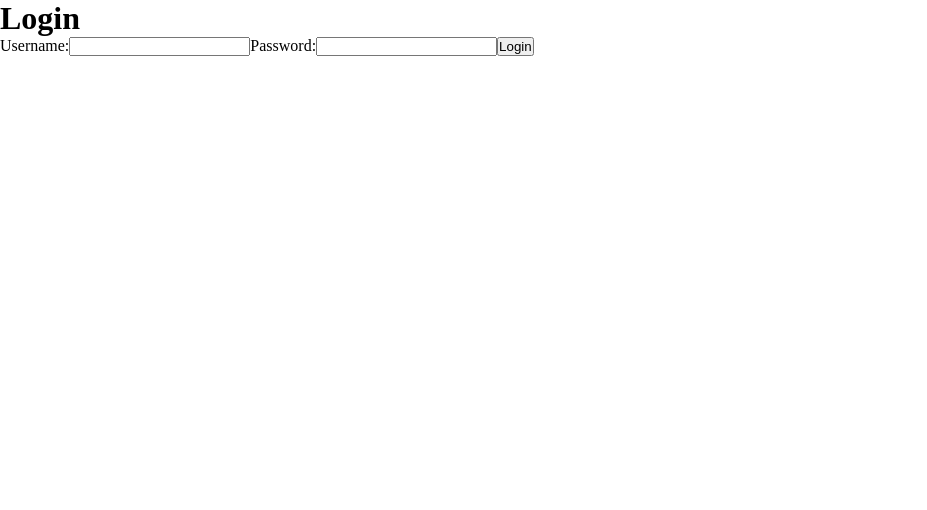
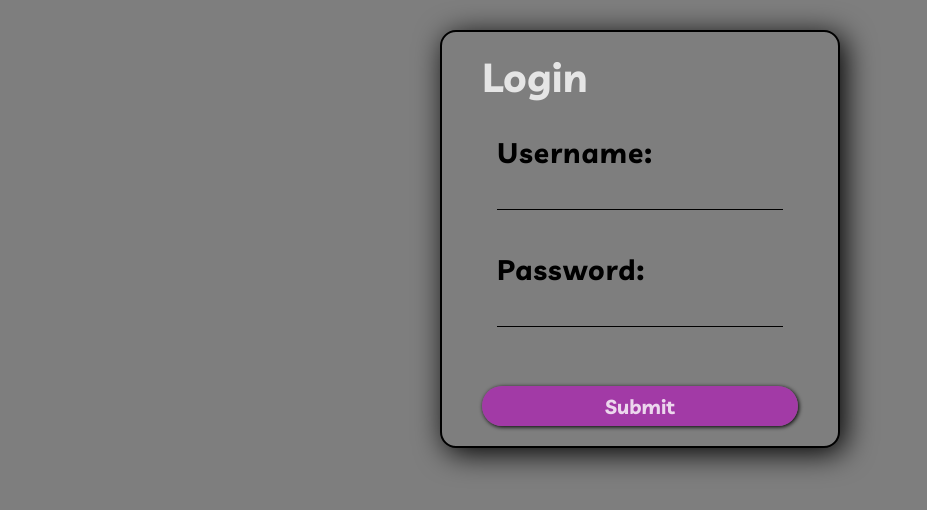
Before and after one commit to AntunBelic/Init_task, a React (Create React App) app: page /login in a window 1280 px wide. Shown: the top 510 px of the page, without its empty margins (0-927 px from the left). Built offline with nearby package versions, Linux system fonts and the light colour scheme.

Commit message:
error handle

```diff
--- a/src/CSS/Login.css
+++ b/src/CSS/Login.css
@@ -1,3 +1,89 @@
+.login_container{
+    min-height: 320px;
+    width: 400px;
+    border: 2px solid rgb(0, 0, 0);
+    border-radius: 16px;
+    box-shadow: 5px 5px 30px #000000;
+    margin:auto;
+    margin-top: 30px;
+    padding: 20px 40px;
+    background-color: #7e7e7e;
+}
+
+.login_form{
+    display: flex;
+    flex-direction: column;
+    align-items: left;
+}
+
+.login_title{
+    color:rgba(255, 255, 255, 0.795);
+    margin-bottom: 18px;
+    font-size: 40px;
+    font-family: "Livvic",sans-serif;
+}
+
+.login_err_msg{
+    font-family: "Livvic",sans-serif;
+    font-size: 16px;
+    font-weight: 700;
+    color: rgba(194, 2, 2, 0.822);
+}
+
+.login_label{
+    color:rgb(0, 0, 0);
+    margin-bottom: 12px;
+    font-size: 28px;
+    font-weight: 700;
+    letter-spacing: 1px;
+    padding: 15px;
+    font-family: "Livvic",sans-serif;
+}
+
+.login_input{
+    color:black;
+    outline: none;
+    background-color: transparent;
+    border:none;
+    border-bottom: 1px solid rgb(0, 0, 0);
+    width: 100%;
+    font-size: 22px;
+    padding: 5px 15px;
+    font-family: "Livvic",sans-serif;
+}
+
+.login_btn_text{
+    color:rgba(255, 255, 255, 0.795);
+    font-size: 20px;
+    font-weight: 700;
+    font-family: "Livvic",sans-serif;
+}
+
+.login_btn{
+    background-color:rgba(174, 37, 179, 0.76);
+    height: 40px;
+    width: 100%;
+    border-radius:32px;
+    margin-top: 32px;
+    display: flex;
+    align-items: center;
+    justify-content: center;
+    border: none;
+    box-shadow: 1px 1px 4px #000000;
+    font-family: "Livvic",sans-serif;
+}
+
+.login_btn:hover{
+    background-color:rgba(142, 33, 146, 0.644);
+}
+
+.login_btn:active{
+    background-color:rgba(99, 14, 102, 0.712);
+}
+
+
+/*loader animation*/
+
 .ball1,
 .ball2,
 .ball3 {
@@ -9,7 +95,7 @@
 }
 
 .ball1 {
-    background-color: #99abb1;
+    background-color: #ffffff;
     -webkit-animation: single1ball1anim 2s infinite linear;
     animation: single1ball1anim 2s infinite linear;
 }
@@ -51,7 +137,7 @@
 }
 
 .ball2 {
-    background-color: #6a7477;
+    background-color: #7e7e7e;
     -webkit-animation: single1ball2anim 2s infinite linear;
     animation: single1ball2anim 2s infinite linear;
 }
@@ -97,7 +183,7 @@
 }
 
 .ball3 {
-    background-color: #2b373a;
+    background-color: #000000;
     -webkit-animation: single1ball3anim 2s infinite linear;
     animation: single1ball3anim 2s infinite linear;
 }
--- a/src/Components/Auth.js
+++ b/src/Components/Auth.js
@@ -23,7 +23,7 @@ export const AuthProvider = ({children}) =>{
                 localStorage.setItem("token",JSON.stringify(response.data.token))
             })
             .catch((err) => {
-                setError(err);
+                setError(err.response.data.errorMessage);
             })
             .finally(() => {
                 setLoading(false);
--- a/src/Components/Login.js
+++ b/src/Components/Login.js
@@ -3,7 +3,7 @@ import { useNavigate } from "react-router-dom"
 import { useAuth } from "./Auth"
 
 function Login() {
-    const {login,setEmail,setPwd,email,pwd,loading} = useAuth()
+    const {login,setEmail,setPwd,email,pwd,loading,error} = useAuth()
     const navigate = useNavigate()
 
     const handleLogin = (e) =>{
@@ -14,20 +14,21 @@ function Login() {
     }
 
     return (
-    <div>
-        <h1>Login</h1>
-        <form onSubmit={(e)=>handleLogin(e)}>
-            <label>
+    <div className="login_container">
+        <h1 className="login_title">Login</h1>
+        {error && <p className="login_err_msg">{error}</p>}
+        <form className="login_form" onSubmit={(e)=>handleLogin(e)}>
+            <label className="login_label">
                 Username:
-                <input type="text" onChange={(e)=>setEmail(e.target.value)} value={email} required />
+                <input className="login_input" type="email" onChange={(e)=>setEmail(e.target.value)} value={email} required />
             </label>
-            <label>
+            <label className="login_label">
                 Password:
-                <input type="text" onChange={(e)=>setPwd(e.target.value)} value={pwd} required />
+                <input type="text" className="login_input" onChange={(e)=>setPwd(e.target.value)} value={pwd} required />
             </label>
             {!loading?
-            <button>Login</button>
-            :<button>
+            <button className="login_btn"><span className="login_btn_text">Submit</span></button>
+            :<button className="login_btn">
                 <div className="multiple1">
                     <div className="ball1"></div>
                     <div className="ball2"></div>
--- a/src/Components/RequireAuth.js
+++ b/src/Components/RequireAuth.js
@@ -1,4 +1,4 @@
-import { Navigate } from "react-router-dom";
+import { Navigate, useNavigate } from "react-router-dom";
 import { useEffect } from "react";
 import axios from "axios";
 import { useAuth } from "./Auth";
@@ -8,21 +8,26 @@ const API_URL = "https://api.getcountapp.com/api/v1/users/me"
 export const RequireAuth = ({children}) =>{
 
     const {setData} = useAuth();
+    const navigate = useNavigate();
 
     useEffect(()=>{
         let credentials = JSON.parse(localStorage.getItem("token"))
-        const AuthStr = 'Bearer '.concat(credentials)
+        const AuthStr = 'Bearer'.concat(credentials)
 
-        axios
+        if(credentials){
+            axios
             .get(API_URL,{ headers: { Authorization: AuthStr } })
             .then((response) => {
                 setData(response.data);
             })
-            .catch((err) => {
-                console.log(err);
+            .catch(() => {
+                localStorage.clear()
+                navigate("/login")
             })
         }
-    ,[setData])
+
+        }
+    ,[setData,navigate])
 
     if(!JSON.parse(localStorage.getItem("token"))){
         return <Navigate to="/login" />
--- a/src/index.css
+++ b/src/index.css
@@ -1,5 +1,10 @@
+@import url('https://fonts.googleapis.com/css2?family=Livvic:wght@300;500;700&display=swap');
 *{
   padding: 0;
   margin: 0;
   box-sizing: border-box;
 }
+
+body{
+  background-color: #7e7e7e;
+}
```
